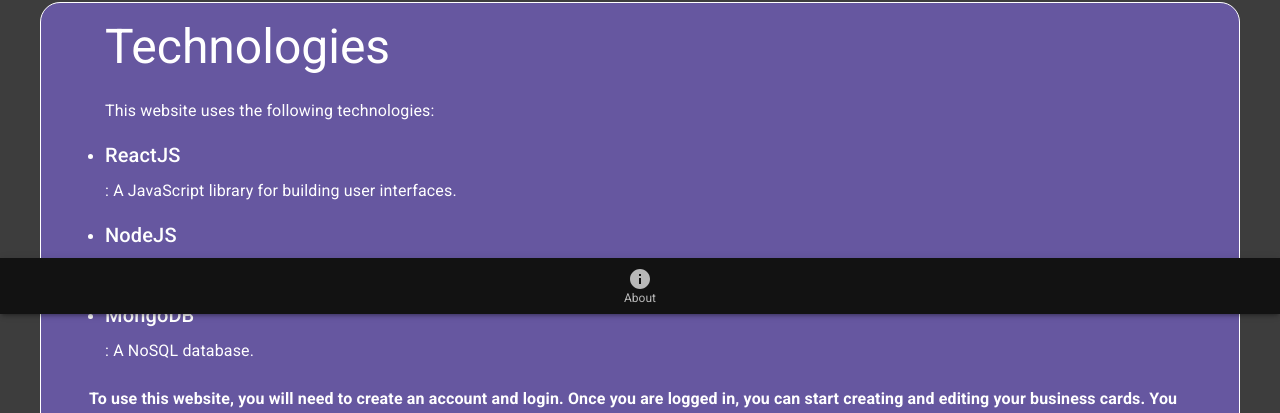
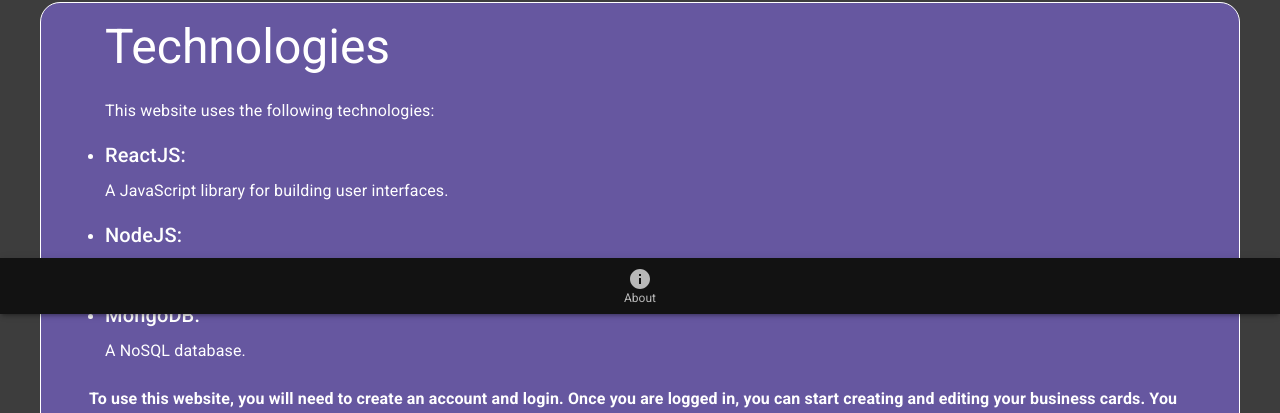
Before and after one commit to krollkim/ReactJS-Project, a React (Create React App) app in the folder client/: page /about in a window 1280 px wide. Shown: the part 486-899 px from the top of the page. Built offline with nearby package versions, Linux system fonts and the light colour scheme; no server answers.

Commit message:
fix for about

```diff
--- a/client/src/pages/AboutPage.jsx
+++ b/client/src/pages/AboutPage.jsx
@@ -48,9 +48,9 @@
     <Typography variant="body1" ml={2} mb={3}>
         This website uses the following technologies:
         <ul>
-          <li><Typography variant="h6" mb={1} mt={2}>ReactJS</Typography>: A JavaScript library for building user interfaces.</li>
-          <li><Typography variant="h6" mb={1} mt={2}>NodeJS</Typography>: A runtime environment for JavaScript.</li>
-          <li><Typography variant="h6" mb={1} mt={2}>MongoDB</Typography>: A NoSQL database.</li>
+          <li><Typography variant="h6" mb={1} mt={2}>ReactJS:</Typography> A JavaScript library for building user interfaces.</li>
+          <li><Typography variant="h6" mb={1} mt={2}>NodeJS:</Typography> A runtime environment for JavaScript.</li>
+          <li><Typography variant="h6" mb={1} mt={2}>MongoDB:</Typography> A NoSQL database.</li>
         </ul>
       </Typography>
       <Typography variant="body1" sx={{fontWeight: 800, mb: 3}}>
```
